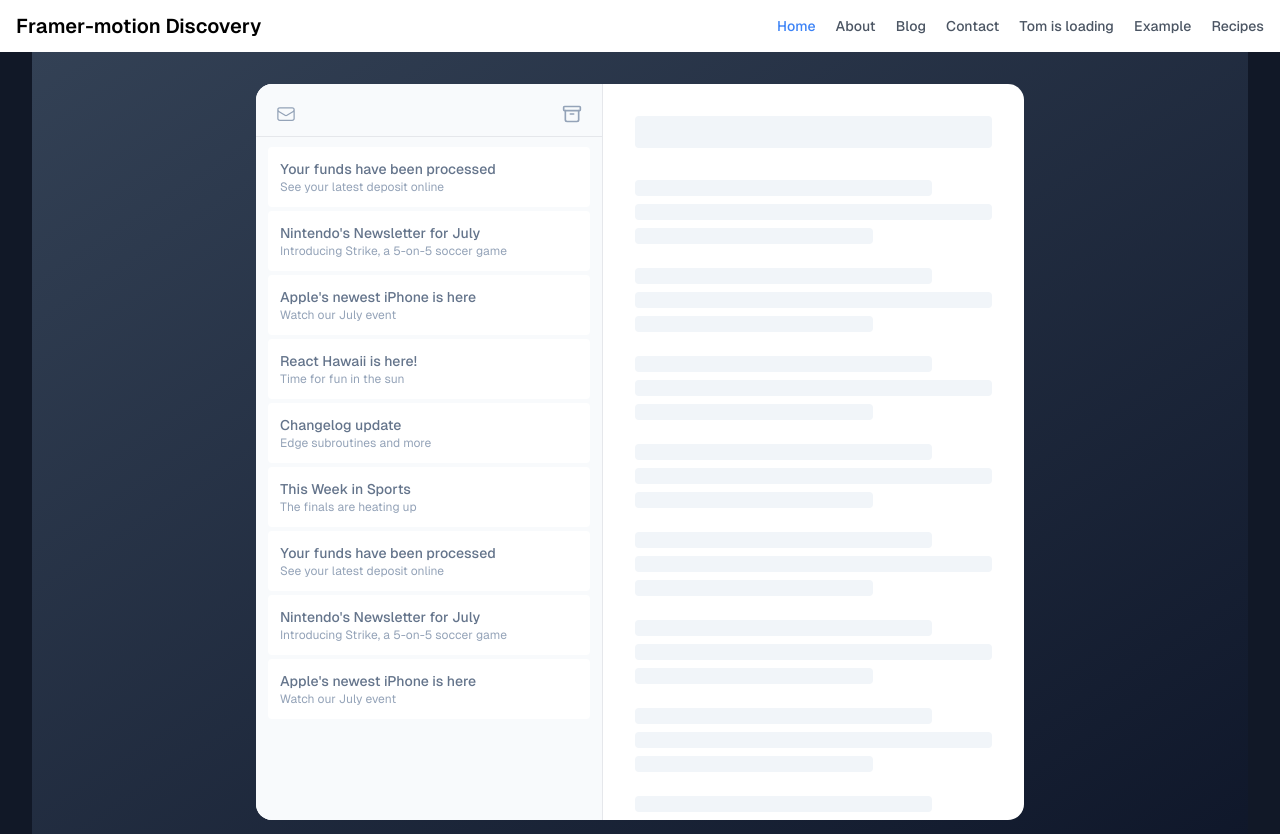
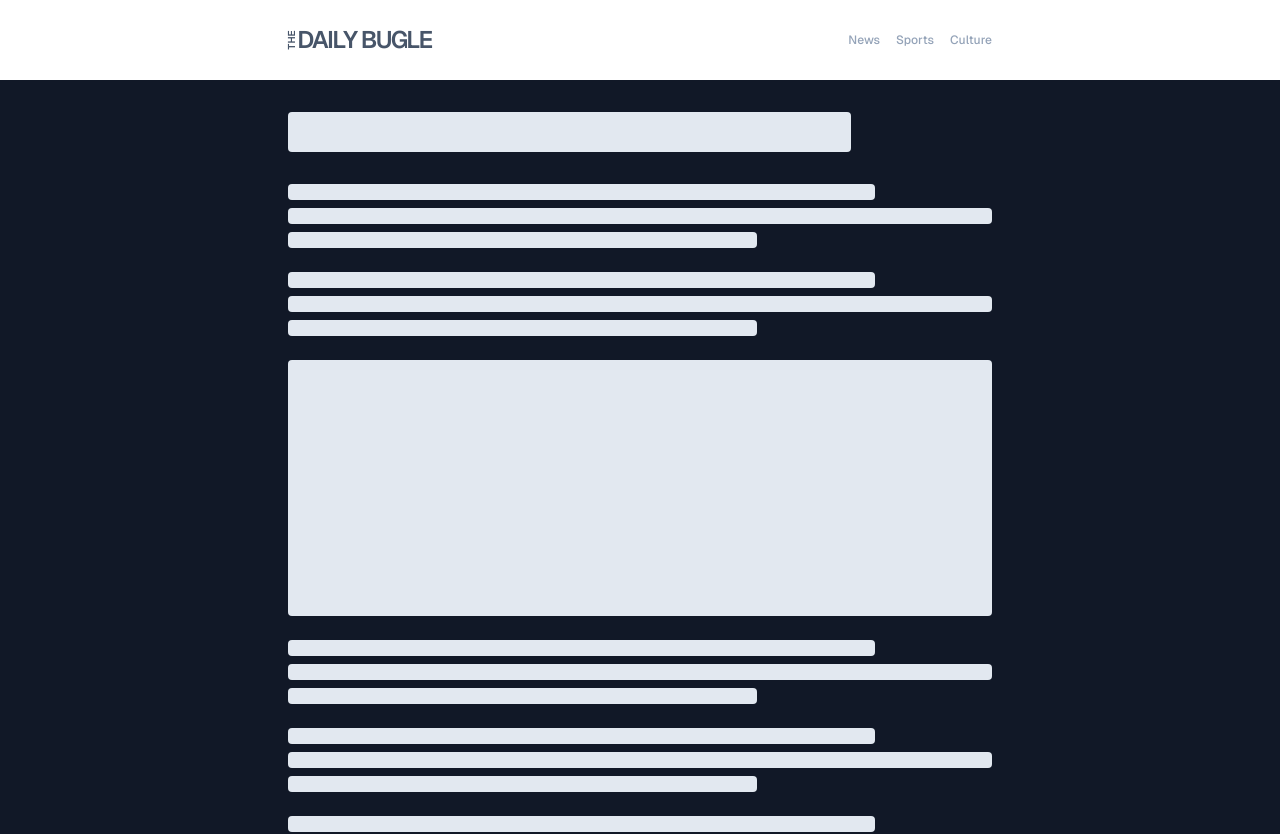
Before and after one commit to NdekoCode/framer-motion-discovery, a Next.js app: page /recipes in a window 1280 px wide. Shown: the top 834 px of the page. Built offline with nearby package versions, Linux system fonts and the light colour scheme.

Commit message:
init header animation on scroll

```diff
--- a/app/recipes/page.tsx
+++ b/app/recipes/page.tsx
@@ -1,14 +1,17 @@
 // import Steps from '@/components/recipes/steps';
 
-import Email from '@/components/recipes/email';
+import Header from '@/components/recipes/header';
+
+// import Email from '@/components/recipes/email';
 
 const page = () => {
   return (
     <div>
       {/* <Steps/> */}
-      <Email/>
+      {/* <Email/> */}
+      <Header />
     </div>
-  )
-}
+  );
+};
 
-export default page
+export default page;
--- a/components/layout/AppLayout.tsx
+++ b/components/layout/AppLayout.tsx
@@ -1,16 +1,15 @@
-import React, {FC, PropsWithChildren} from 'react';
-import Navbar from "@/components/Navbar";
+import { FC, PropsWithChildren } from 'react';
 
-const AppLayout: FC<PropsWithChildren> = ({children}) => {
-    return (
-        <>
-            <Navbar/>
-            <div className="container">
+// import Navbar from "@/components/Navbar";
 
-                {children}
-            </div>
-        </>
-    );
-}
+const AppLayout: FC<PropsWithChildren> = ({ children }) => {
+  return (
+    <>
+      {/* <Navbar /> */}
+
+      {children}
+    </>
+  );
+};
 
 export default AppLayout;
--- a/components/recipes/header.tsx
+++ b/components/recipes/header.tsx
@@ -1,8 +1,21 @@
+"use client";
+import { motion, useScroll } from 'framer-motion';
+import { useEffect } from 'react';
+
 export default function Header() {
+  const { scrollY } = useScroll();
+  useEffect(() => {
+    const unsubscribe = scrollY.onChange((current) => {
+      console.log(current);
+    });
+
+    // Assurez-vous de gérer l'abonnement lors du désabonnement
+    return () => unsubscribe();
+  }, [scrollY]);
   return (
     <div className="mx-auto flex w-full max-w-3xl flex-1 overflow-hidden text-slate-600">
-      <div className="z-0 flex-1 overflow-y-scroll">
-        <header className="flex h-20">
+      <div className="z-0 flex-1 overflow-y-auto">
+        <motion.header className="flex fixed inset-x-0 bg-white h-20">
           <div className="mx-auto flex w-full max-w-3xl items-center justify-between px-8">
             <p className="flex origin-left items-center text-xl font-semibold uppercase">
               <span className="-ml-1.5 inline-block -rotate-90 text-[10px] leading-[0]">
@@ -18,9 +31,9 @@ export default function Header() {
               <a href="#">Culture</a>
             </nav>
           </div>
-        </header>
+        </motion.header>
 
-        <main className="px-8 pt-8">
+        <main className="px-8 pt-28">
           <h1 className="h-10 w-4/5 rounded bg-slate-200 text-2xl font-bold" />
           <div className="mt-8 space-y-6">
             {[...Array(2).keys()].map((i) => (
```
